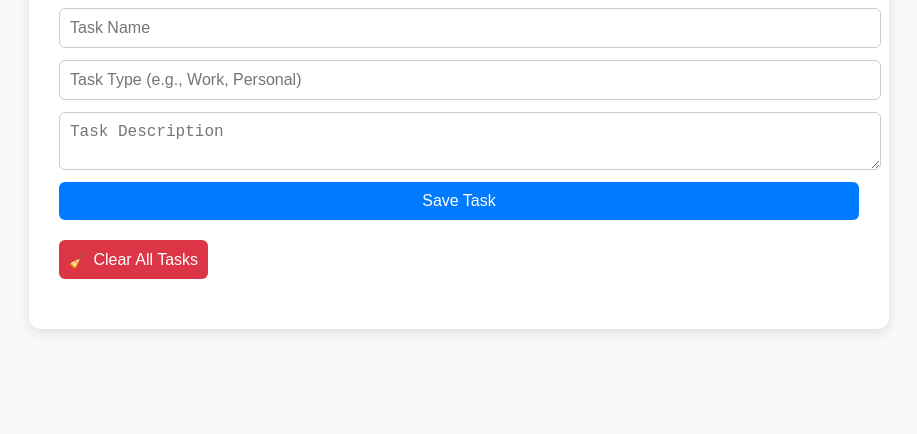
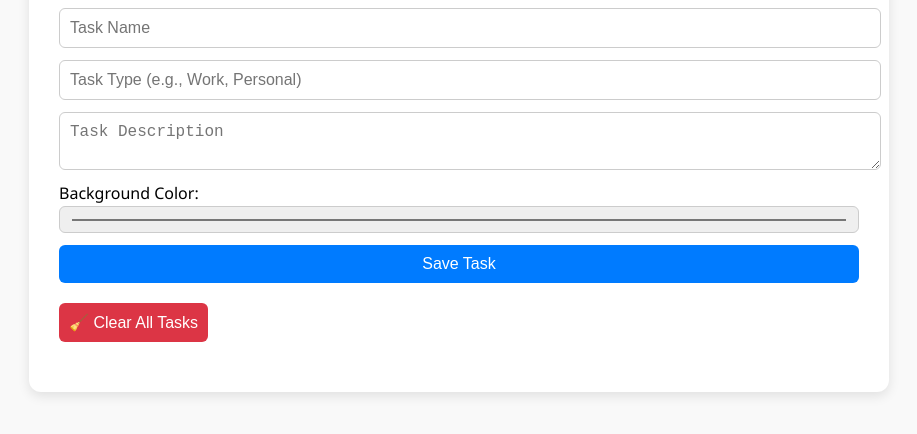
Before and after one commit to clever822/todo-crud-localstorage, a plain HTML site: page index.html in a window 1280 px wide. Shown: the part 136-570 px from the top of the page, without its empty margins (181-1098 px from the left). Drawn offline with Linux system fonts and the light colour scheme.

Commit message:
Update index.html

```diff
--- a/index.html
+++ b/index.html
@@ -17,7 +17,10 @@
             <input type="text" id="taskName" placeholder="Task Name" required />
             <input type="text" id="taskType" placeholder="Task Type (e.g., Work, Personal)" required />
             <textarea id="taskDescription" placeholder="Task Description" required></textarea>
-
+            <label>
+                Background Color:
+                <input type="color" id="taskColor" value="#ffffff" />
+            </label>
             <button type="submit">Save Task</button>
         </form>
 
```
